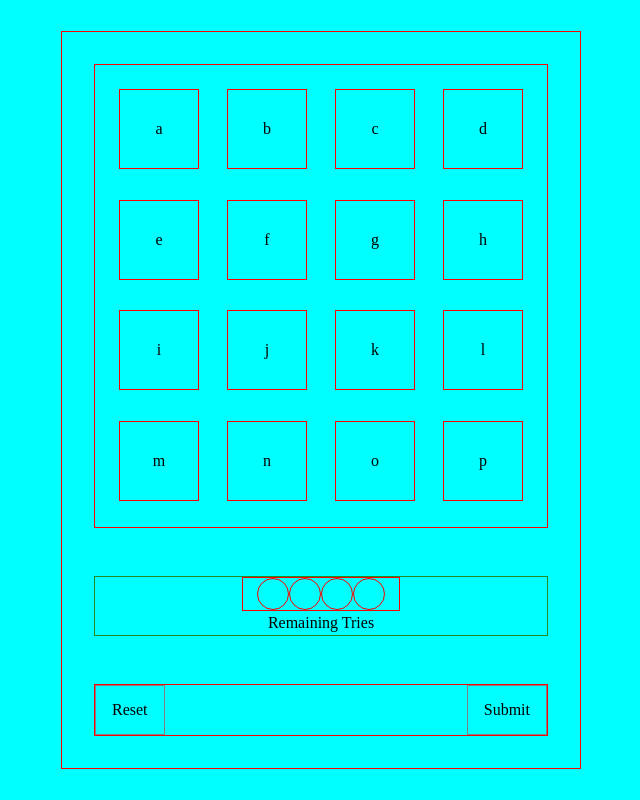
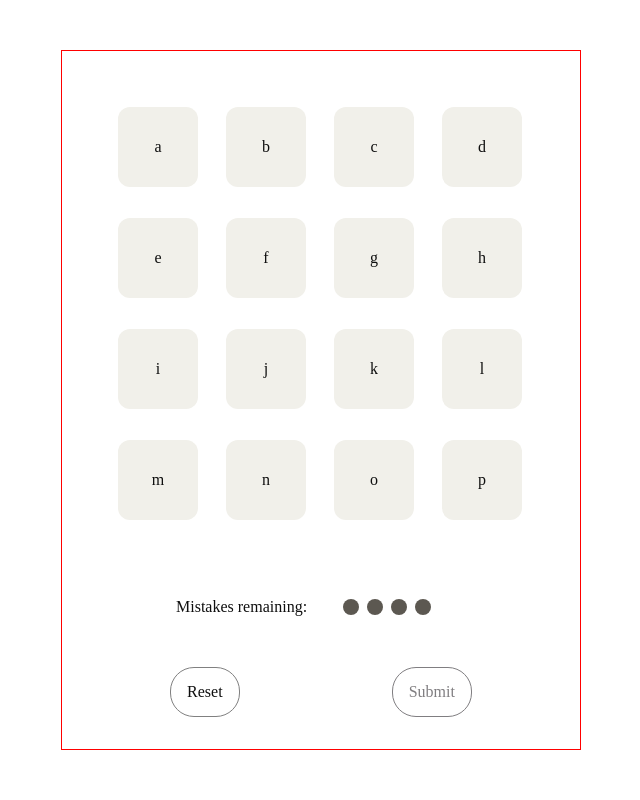
Before and after one commit to Sensationull/simple-connections, a React (Vite) app: page / in a window 1280 px wide. Shown: the whole page, without its empty margins (319-959 px from the left). Built offline with nearby package versions, Linux system fonts and the light colour scheme.

Commit message:
initial pass at styling correct answers

```diff
--- a/src/CorrectAnswer.css
+++ b/src/CorrectAnswer.css
@@ -1,7 +1,21 @@
 .correct-answer-container {
-    border: 1px solid red;
     width: 100%;
     display: flex ;
     flex-direction: column;
     align-items: center;
+    justify-content: center;
+    border-radius: .75rem;
 }
+
+.green {
+    background-color: var(--green-answer-color);
+}
+.yellow {
+    background-color: var(--yellow-answer-color);
+}
+.blue {
+    background-color: var(--blue-answer-color);
+}
+.purple {
+    background-color: var(--purple-answer-color);
+}
--- a/src/CorrectAnswer.tsx
+++ b/src/CorrectAnswer.tsx
@@ -1,10 +1,11 @@
+import cx from "classnames";
 import "./CorrectAnswer.css";
 import { CorrectAnswerProps } from "./utils/types";
 
-const CorrectAnswer = ({ answer, description }: CorrectAnswerProps) => {
+const CorrectAnswer = ({ answer, description, color }: CorrectAnswerProps) => {
   const answerToRender = Array.from(answer).toString();
   return (
-    <div className="correct-answer-container">
+    <div className={cx("correct-answer-container", { [color]: true })}>
       <div>{description}</div>
       <div>{answerToRender}</div>
     </div>
--- a/src/GameContainer.css
+++ b/src/GameContainer.css
@@ -8,8 +8,27 @@
 }
 
 .button-group {
-  border: 1px solid red;
   width: 100%;
   display: flex;
-  justify-content: space-between;
+  justify-content: space-around;
 }
+
+.button-group button {
+  border-radius: 1.5rem
+}
+
+.button-group button[type=submit] {
+  /*
+    The specificity for this rule is a little high, and so I had to make the is-active
+    class an id instead. Maybe a better way.
+  */
+  color:  var(--inactive-button-color);
+  border-color: var(--inactive-button-color);
+}
+
+
+#is-active {
+  background-color: var(--active-submit-button-color);
+  color: var(--selected-word-text-color);
+  border-color: var(--selected-word-text-color)
+}
--- a/src/GameContainer.tsx
+++ b/src/GameContainer.tsx
@@ -1,4 +1,5 @@
 import { useEffect, useState } from "react";
+import cx from "classnames";
 import "./GameContainer.css";
 import Gameboard from "./game/Gameboard";
 import RemainingTries from "./game/RemainingTries";
@@ -154,6 +155,7 @@ function GameContainer() {
   return (
     <>
       <section className="game-container">
+        {/* <h1>Create groups of four!</h1> */}
         <Gameboard
           onSelectWord={handleSelectWord}
           wordsToRender={gameState.currentBoard}
@@ -178,7 +180,6 @@ function GameContainer() {
           ></Modal>
         )}
         <div className="button-group">
-          {/* <button onClick={handleReset}>Reset</button> */}
           <Modal
             headerText={RESET_MODAL_HEADER_TEXT}
             description={RESET_MODAL_CONTENT_TEXT}
@@ -188,6 +189,8 @@ function GameContainer() {
           <button
             onClick={handleSubmit}
             disabled={currentSelection.length !== 4}
+            id={cx({ "is-active": currentSelection.length === 4 })}
+            type="submit"
           >
             Submit
           </button>
--- a/src/game/Gameboard.css
+++ b/src/game/Gameboard.css
@@ -1,7 +1,6 @@
 .gameboard-container {
     height: 29rem;
     width: 100%;
-    border: 1px solid red;
     padding: 1.5rem;
     display: flex;
     flex-wrap: wrap;
--- a/src/game/Gameboard.tsx
+++ b/src/game/Gameboard.tsx
@@ -22,6 +22,7 @@ const Gameboard = ({
               key={answerRow.description}
               answer={answerRow.answer}
               description={answerRow.description}
+              color={answerRow.color}
             />
           ))
         : null}
--- a/src/game/RemainingTries.css
+++ b/src/game/RemainingTries.css
@@ -1,21 +1,20 @@
 .remaining-tries-container {
-    border: 1px solid forestgreen;
     display: flex;
-    flex-direction: column;
     align-items: center;
+    justify-content: center;
 }
 
 .circle-container {
-    border: 1px solid red;
     display: flex;
     justify-content:center;
     width: 35%;
+    gap: .5rem;
 }
 
 .circle {
-    height: 2rem;
-    width: 2rem;
+    height: 1rem;
+    width: 1rem;
     border-radius: 50%;
-    border: 1px solid red;
     display: inline-block;
+    background-color: var(--selected-word-tile-color);
 }
--- a/src/game/RemainingTries.tsx
+++ b/src/game/RemainingTries.tsx
@@ -15,13 +15,12 @@ const RemainingTries = ({ count }: RemainingTriesProps) => {
 
   return (
     <div className="remaining-tries-container">
+      <span>Mistakes remaining: </span>
       <div className="circle-container">
-        {/* could we use array.fill here? */}
         {tries.map(() => (
           <span key={crypto.randomUUID()} className="circle"></span>
         ))}
       </div>
-      <div>Remaining Tries</div>
     </div>
   );
 };
--- a/src/game/WordTile.css
+++ b/src/game/WordTile.css
@@ -1,12 +1,14 @@
 .word-container {
     height: 5rem;
     width: 5rem;
-    border: 1px solid red;
+    border-radius: 0.75rem;
     display: flex;
     align-items: center;
     justify-content: center;
+    background-color: var(--primary-word-tile-color);
 }
 
 .is-selected {
-    background-color: forestgreen;
+    background-color: var(--selected-word-tile-color);
+    color: var(--selected-word-text-color)
 }
--- a/src/index.css
+++ b/src/index.css
@@ -1,8 +1,22 @@
 @import url("./reset.css");
 
+:root {
+  --primary-background-color: rgb(255, 255, 255);
+  --primary-word-tile-color: rgb(241,240,234);
+  --primary-word-text-color: rgb(15,15,15);
+  --selected-word-tile-color: rgb(92,88,81);
+  --selected-word-text-color: rgb(255, 255, 255);
+  --active-submit-button-color:  rgb(15,15,15);
+  --inactive-button-color: rgb(128,126,129);
+  --yellow-answer-color: rgb(245, 223, 126);
+  --green-answer-color: rgb(169, 193, 105);
+  --blue-answer-color: rgb(180, 195, 236);
+  --purple-answer-color: rgb(178, 132, 192);
+}
+
 .container {
-  /* border: 1px solid forestgreen; */
-  background-color: aqua;
+  background-color: var(--primary-background-color);
+  color: var(--primary-word-text-color);
   height: 100vh;
   width: 100vw;
   display: flex;
```
